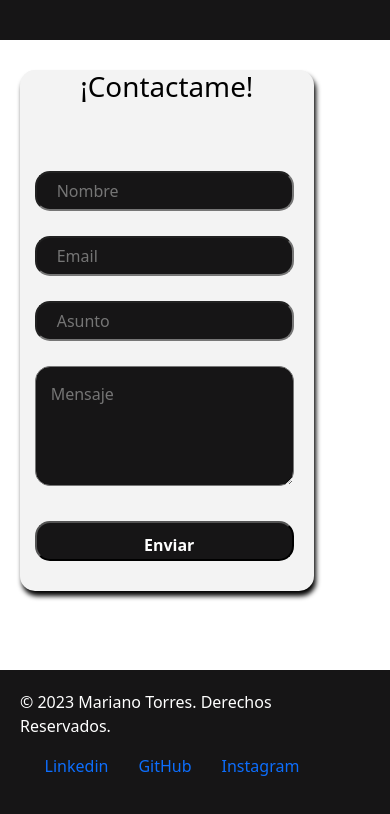
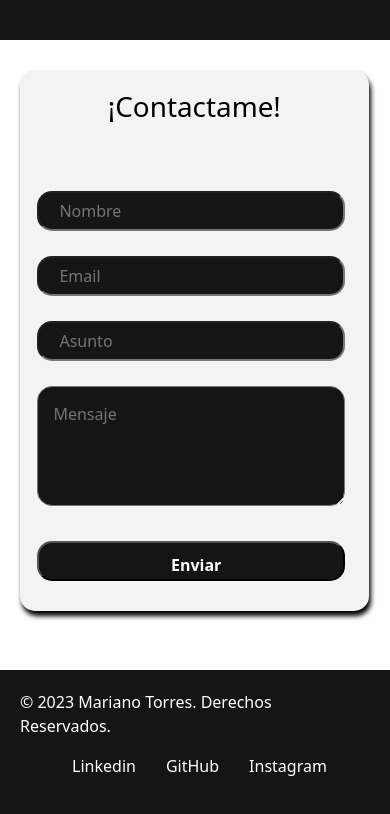
Before and after one commit to MarianoiTorres/Portfolio-MarianoTorres, a React (Create React App) app: page / in a window 390 px wide. Shown: the part 3730-4544 px from the top of the page. Built offline with nearby package versions, Linux system fonts and the light colour scheme.

Commit message:
responsivex2

```diff
--- a/src/components/Contact/Contact.module.css
+++ b/src/components/Contact/Contact.module.css
@@ -84,7 +84,11 @@ textarea {
     }
 
     .secondContainer {
-        width: 80%;
+        width: 95%;
+    }
+
+    .title {
+        padding-top: 20px;
     }
 
     form {
--- a/src/components/Educ/Educ.module.css
+++ b/src/components/Educ/Educ.module.css
@@ -82,12 +82,11 @@
 @media (max-width: 640px){
     .container {
         display: block;
-        padding-right: 23px;
         height: 650px;
     }
 
     .secondContainer {
-        width: 85%;
+        width: 100%;
     }
 
     .title {
@@ -96,7 +95,7 @@
     }
 
     .education{
-        width:85%;
+        width:90%;
         height: 250px;
         align-items: center;
 
--- a/src/components/Footer/Footer.module.css
+++ b/src/components/Footer/Footer.module.css
@@ -31,6 +31,7 @@
 
 .a{
     text-decoration: none;
+    color: white;
 }
 
 .a:visited {
@@ -40,7 +41,6 @@
 
 .a:hover {
     color: rgb(156, 192, 209);
-
     transition: 0.4s ease-in-out;
 }
 
@@ -52,7 +52,7 @@
     }
 
     .secondContainer {
-        width: 85%;
+        width: 100%;
         padding: 20px;
         display: flex;
         flex-direction: column;
--- a/src/components/Nav/Nav.module.css
+++ b/src/components/Nav/Nav.module.css
@@ -79,7 +79,7 @@
 
 
     .secondContainer {
-        width: 93%;
+        width: 100%;
         display: flex;
         justify-content: space-between;
         flex-wrap: wrap;
--- a/src/components/Project/Project.module.css
+++ b/src/components/Project/Project.module.css
@@ -113,13 +113,13 @@
 
 @media (max-width: 640px){
     .container {
-        width: 90%;
+        width: 100%;
         display: block;
         height: 1800px;
     }
 
     .secondContainer {
-        width: 90.99%;
+        width: 100%;
         display: flex;
         flex-direction: column;
     }
--- a/src/components/Skills/Skills.module.css
+++ b/src/components/Skills/Skills.module.css
@@ -67,18 +67,18 @@
     .secondContainer {
         display: flex;
         flex-direction: column;
-        width: 90%;
+        width: 100%;
     }
 
     .title {
-        width: 85%;
+        width: 100%;
         margin: 0;
         margin-top: 30px;
     }
 
     .skillsContainer{
         margin: 0;
-        width: 90%;
+        width: 100%;
     }
 
     .skills{
--- a/src/components/Title/Title.module.css
+++ b/src/components/Title/Title.module.css
@@ -70,7 +70,7 @@
 
 @media (max-width: 640px){
     .container {
-        width: 85%;
+        width: 100%;
         display: flex;
         justify-content:flex-start;
 
@@ -86,7 +86,6 @@
         width: 300px;
     }
 
-
     .myName{
         font-size: 18px;
         margin: 5px auto;
```
